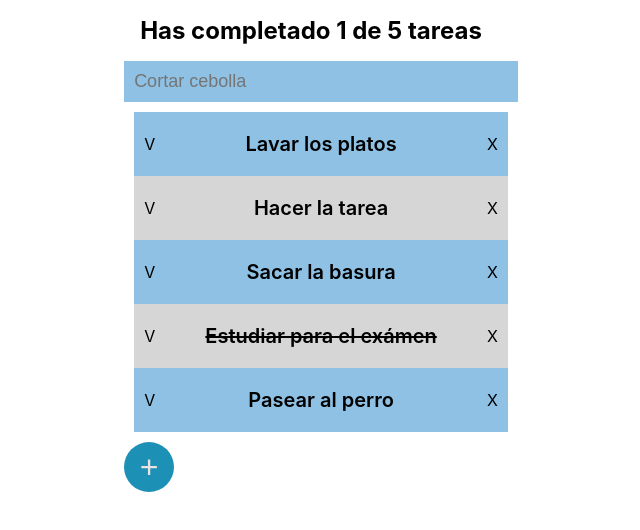
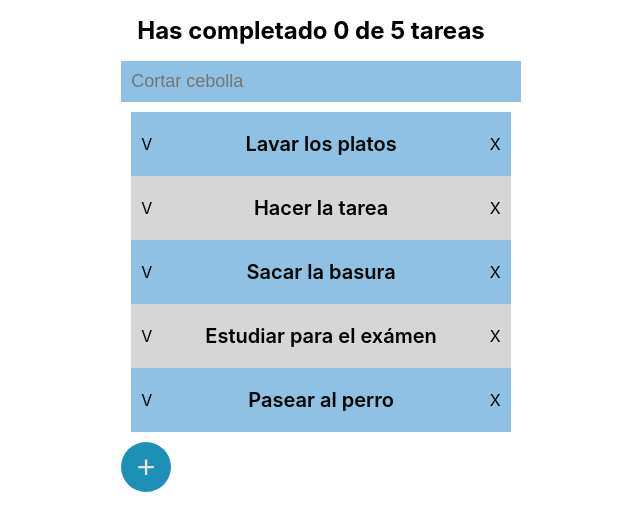
Before and after one commit to NazaRosales/todo-react, a React (Create React App) app: page / in a window 1280 px wide. Shown: the top 530 px of the page, without its empty margins (329-969 px from the left). Built offline with nearby package versions, Linux system fonts and the light colour scheme.

Commit message:
fixing search logic

```diff
--- a/src/App.jsx
+++ b/src/App.jsx
@@ -9,47 +9,48 @@ function App() {
     { text: "Lavar los platos", completed: false },
     { text: "Hacer la tarea", completed: false },
     { text: "Sacar la basura", completed: false },
-    { text: "Estudiar para el exámen", completed: true },
+    { text: "Estudiar para el exámen", completed: false },
     { text: "Pasear al perro", completed: false },
   ];
 
+  const [todos, setTodos] = useState(defaultTodos);
   const [searchValue, setSearchValue] = useState("");
-  const [filteredTodos, setFilteredTodos] = useState(defaultTodos);
-  const [completeds, setCompleted] = useState(0);
+  const [filteredTodos, setFilteredTodos] = useState(todos);
 
   useEffect(() => {
-    setCompleted(
-      filteredTodos.filter((task) => {
-        return task.completed;
-      }).length
+    setFilteredTodos(
+      todos.filter((task) => {
+        const text = task?.text?.toLocaleLowerCase();
+        const searchText = searchValue?.toLocaleLowerCase();
+        return text?.includes(searchText);
+      })
     );
-  }, [filteredTodos]);
+  }, [searchValue, todos]);
 
-  const todosDisplay = filteredTodos.filter((task) => {
-    const text = task?.text?.toLocaleLowerCase();
-    const searchText = searchValue?.toLocaleLowerCase();
-    return text?.includes(searchText);
-  });
+
+  const completeds = todos.filter((task) => task.completed).length;
 
   const updateTask = (i) => {
-    setFilteredTodos([
-      ...filteredTodos,
-      (filteredTodos[i].completed = !filteredTodos[i].completed),
-    ]);
+    const newTodos = [...filteredTodos];
+    newTodos[i].completed = !newTodos[i].completed;
+    setFilteredTodos(newTodos);
   };
 
   const removeTask = (i) => {
-    setFilteredTodos(filteredTodos.filter((task, index) => index !== i));
+    const taskToRemove = filteredTodos[i]
+    const newTodos = todos.filter( task => task?.text !== taskToRemove?.text)
+    setTodos(newTodos);
   };
+
   return (
     <>
-      <TodoCounter completed={completeds} total={defaultTodos.length} />
+      <TodoCounter completed={completeds} total={todos.length} />
       <TodoSearchBar
         searchValue={searchValue}
         setSearchValue={setSearchValue}
       />
       <TodoList
-        todos={todosDisplay}
+        todos={filteredTodos}
         updateTask={updateTask}
         removeTask={removeTask}
       />
```
